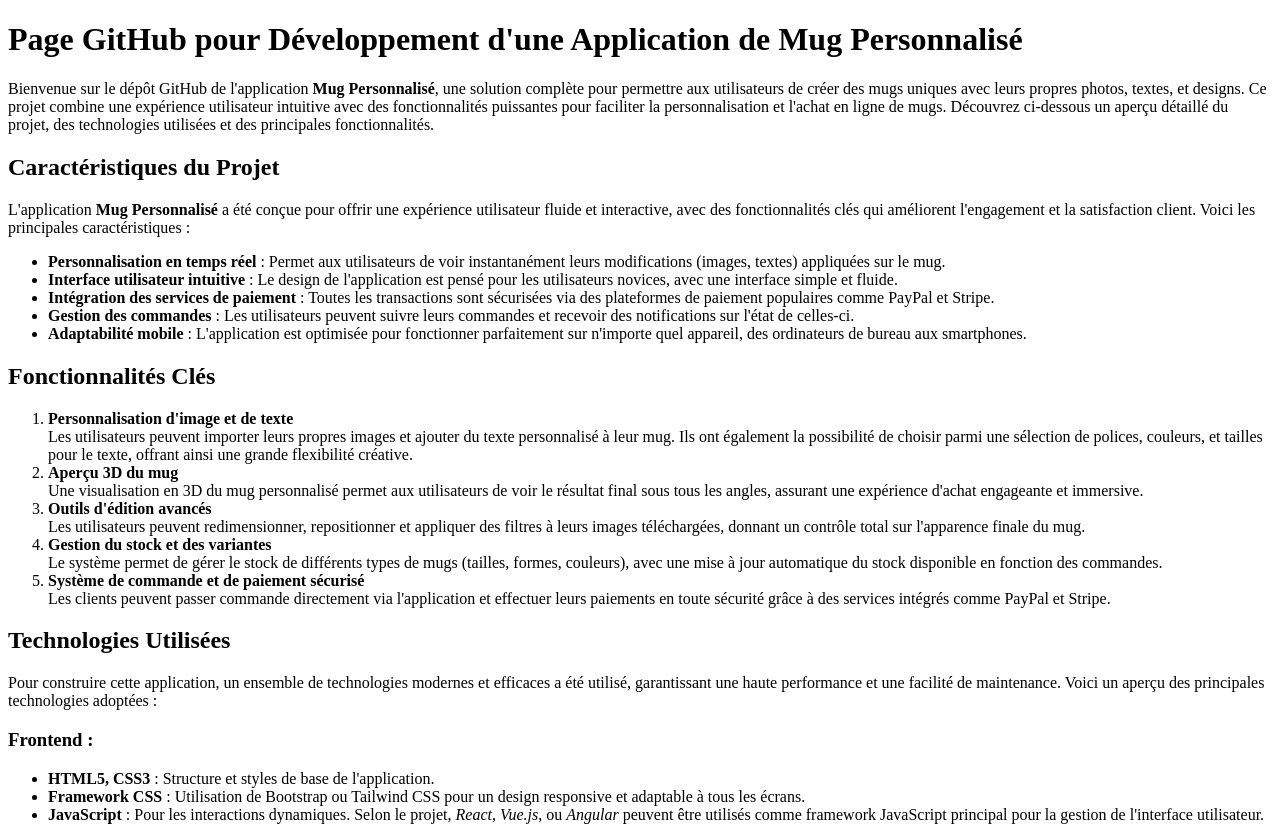
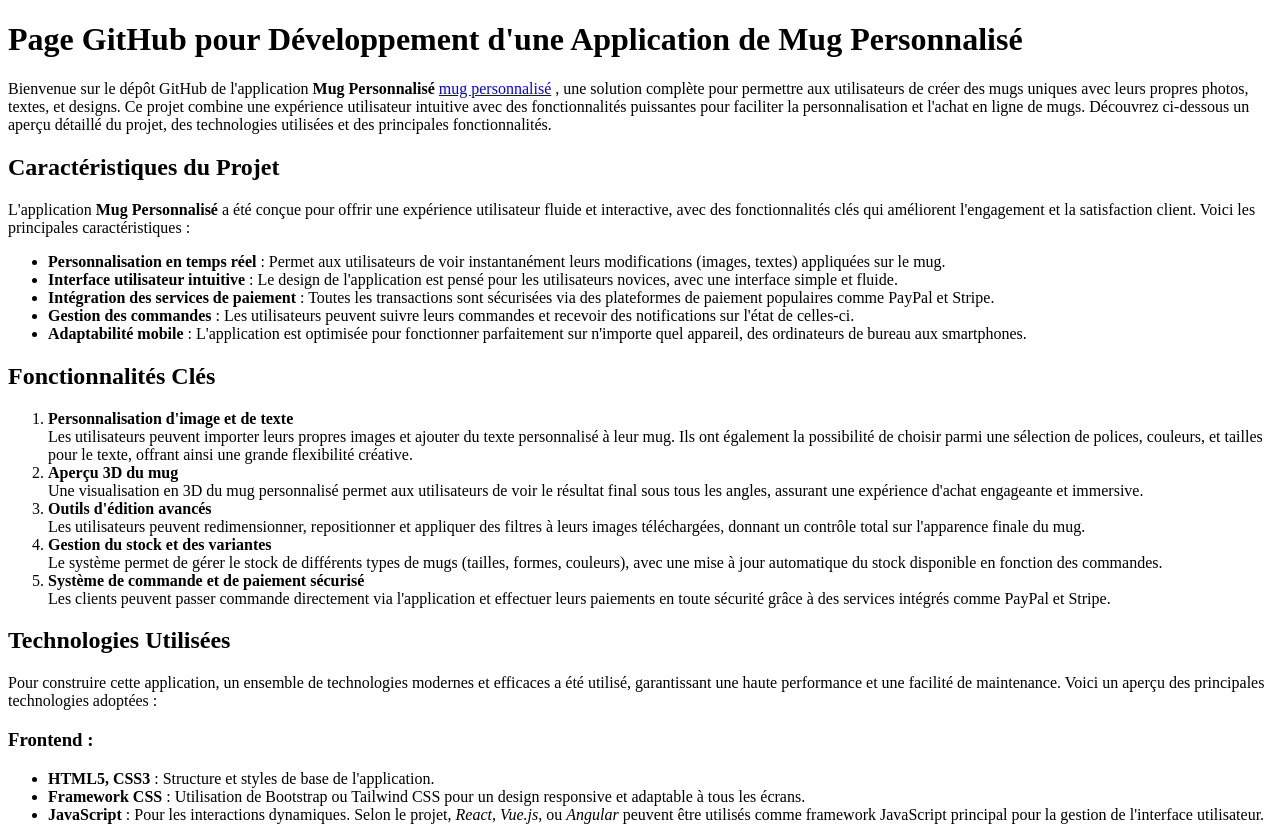
Before and after one commit to Julie7798/mugdali-application, a plain HTML site: page index.html in a window 1280 px wide. Shown: the top 827 px of the page. Drawn offline with Linux system fonts and the light colour scheme.

Commit message:
Update page index.html

```diff
--- a/index.html
+++ b/index.html
@@ -12,7 +12,8 @@
     <header>
         <h1>Page GitHub pour Développement d'une Application de Mug Personnalisé</h1>
         <p>
-            Bienvenue sur le dépôt GitHub de l'application <strong>Mug Personnalisé</strong>, une solution complète pour permettre
+            Bienvenue sur le dépôt GitHub de l'application <strong>Mug Personnalisé</strong> <a href="www.mugdali.com" rel="dofollow">mug personnalisé</a>
+ , une solution complète pour permettre
             aux utilisateurs de créer des mugs uniques avec leurs propres photos, textes, et designs. Ce projet combine une
             expérience utilisateur intuitive avec des fonctionnalités puissantes pour faciliter la personnalisation et l'achat
             en ligne de mugs. Découvrez ci-dessous un aperçu détaillé du projet, des technologies utilisées et des principales
```
